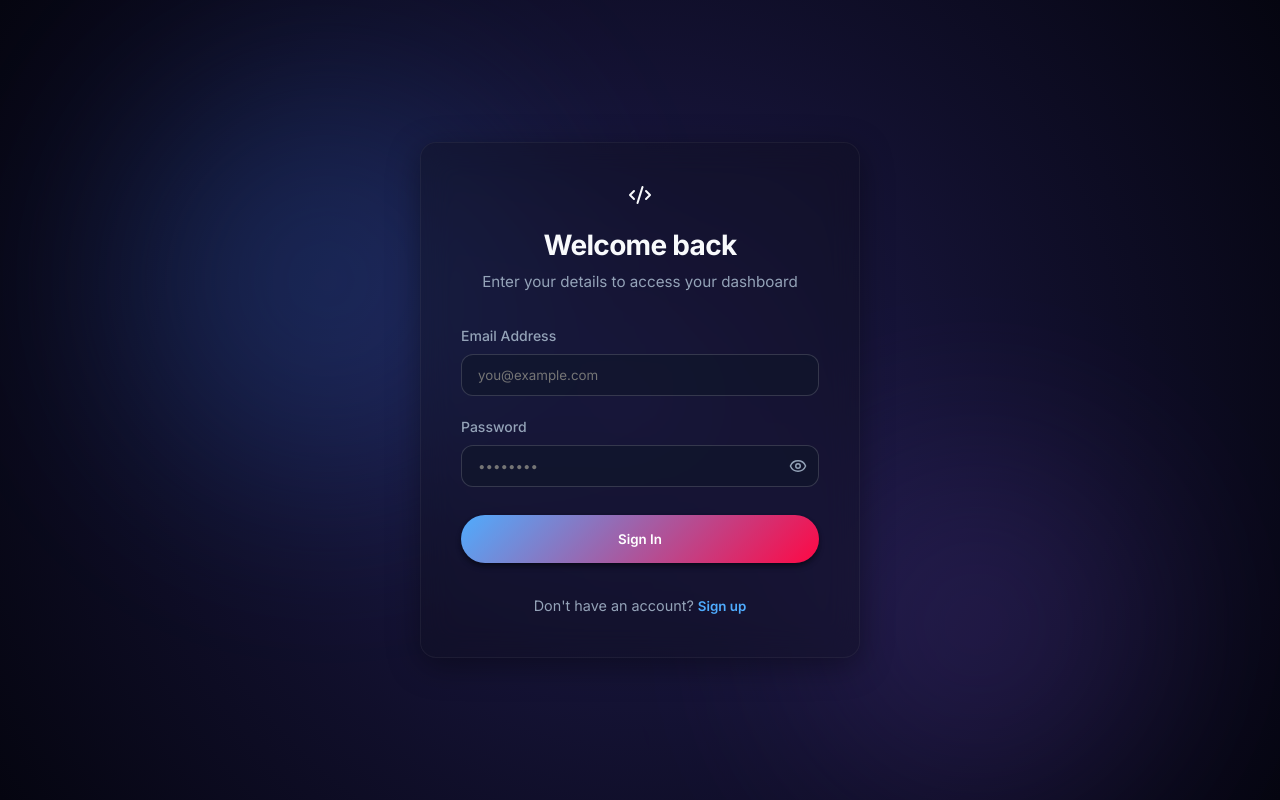
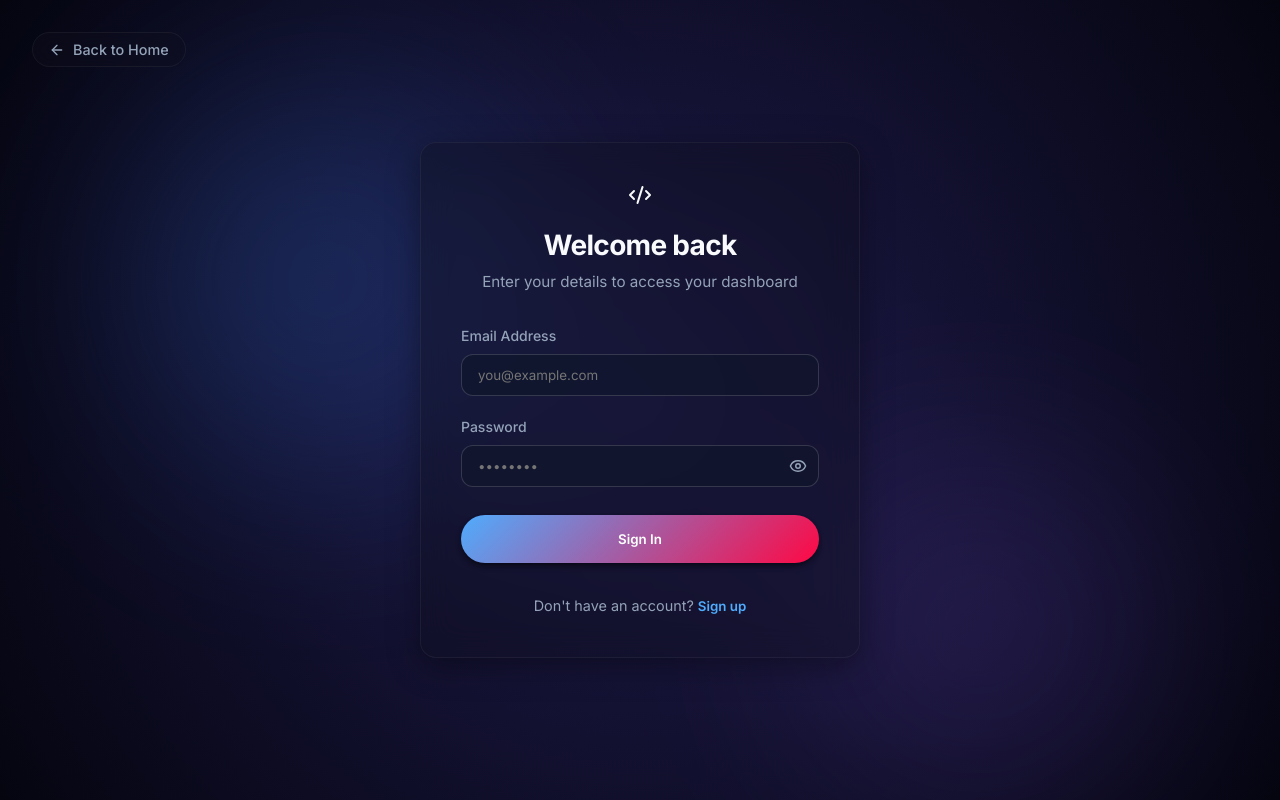
Before and after one commit to adarsh7203/CF-UpsolveX, a React (Vite) app in the folder frontend/: page /auth in a window 1280 px wide. Built offline with nearby package versions, Linux system fonts and the light colour scheme; no server answers.

Commit message:
Updated Setting Page

```diff
--- a/frontend/src/pages/Auth.jsx
+++ b/frontend/src/pages/Auth.jsx
@@ -2,7 +2,7 @@ import React, { useState } from 'react';
 import { useNavigate, Navigate } from 'react-router-dom';
 import { supabase } from '../services/supabase';
 import { useAuth } from '../context/AuthContext';
-import { Code2, Loader2, Eye, EyeOff } from 'lucide-react';
+import { Code2, Loader2, Eye, EyeOff, ArrowLeft } from 'lucide-react';
 import './Auth.css';
 
 const Auth = () => {
@@ -64,6 +64,33 @@ const Auth = () => {
       {/* Decorative Orbs */}
       <div className="glow-orb orb-1"></div>
       <div className="glow-orb orb-2"></div>
+
+      <button
+        onClick={() => navigate('/')}
+        style={{
+          position: 'absolute',
+          top: '2rem',
+          left: '2rem',
+          display: 'flex',
+          alignItems: 'center',
+          gap: '0.5rem',
+          background: 'var(--bg-glass)',
+          backdropFilter: 'blur(10px)',
+          border: '1px solid var(--border-subtle)',
+          padding: '0.5rem 1rem',
+          borderRadius: 'var(--radius-xl)',
+          color: 'var(--text-muted)',
+          cursor: 'pointer',
+          fontSize: '0.9rem',
+          fontWeight: 500,
+          transition: 'all 0.2s',
+          zIndex: 10
+        }}
+        onMouseOver={(e) => { e.currentTarget.style.color = '#fff'; e.currentTarget.style.borderColor = 'rgba(255,255,255,0.2)'; e.currentTarget.style.transform = 'translateX(-3px)'; }}
+        onMouseOut={(e) => { e.currentTarget.style.color = 'var(--text-muted)'; e.currentTarget.style.borderColor = 'var(--border-subtle)'; e.currentTarget.style.transform = 'translateX(0)'; }}
+      >
+        <ArrowLeft size={16} /> Back to Home
+      </button>
 
       <div className="auth-container glass-panel animate-slide-up">
         <div className="auth-header">
--- a/frontend/src/pages/Settings.jsx
+++ b/frontend/src/pages/Settings.jsx
@@ -268,6 +268,43 @@ const Settings = () => {
         {/* RIGHT COLUMN */}
         <div className="settings-right-col">
 
+          {/* ABOUT ME SECTION */}
+          <div className="settings-panel" style={{
+            border: '1px solid rgba(59, 130, 246, 0.2)',
+            background: 'linear-gradient(to bottom right, rgba(15, 23, 42, 0.6), rgba(30, 58, 138, 0.1))',
+            position: 'relative',
+            overflow: 'hidden'
+          }}>
+            {/* Background artistic glow */}
+            <div style={{ position: 'absolute', top: '-50px', right: '-50px', width: '150px', height: '150px', background: '#3b82f6', filter: 'blur(70px)', opacity: 0.15, borderRadius: '50%' }}></div>
+
+            <div className="settings-panel-header" style={{ position: 'relative', zIndex: 1 }}>
+              <i className="fi fi-rr-code-branch" style={{ color: '#60a5fa' }}></i>
+              <h3 style={{ color: '#60a5fa', fontWeight: 600 }}>About the Developer</h3>
+            </div>
+
+            <div style={{ display: 'flex', flexDirection: 'column', gap: '1rem', position: 'relative', zIndex: 1 }}>
+              <div>
+                <h4 style={{ margin: '0 0 0.75rem 0', fontSize: '1.6rem', fontWeight: 800, letterSpacing: '-0.02em', background: 'linear-gradient(135deg, #fff 0%, #94a3b8 100%)', WebkitBackgroundClip: 'text', WebkitTextFillColor: 'transparent' }}>Adarsh Gupta</h4>
+
+                <div style={{ padding: '0.8rem 1.2rem', position: 'relative', background: 'rgba(0,0,0,0.25)', borderRadius: 'var(--radius-lg)', borderLeft: '2px solid #3b82f6', boxShadow: 'inset 0 2px 4px rgba(0,0,0,0.1)' }}>
+                  <em style={{ color: '#e2e8f0', fontSize: '0.95rem', lineHeight: '1.6', display: 'block', fontStyle: 'italic', letterSpacing: '0.01em', position: 'relative', zIndex: 1 }}>
+                    For the coders, by a coder. Build the queue, grind the problems and turn those reds into greens.
+                  </em>
+                </div>
+              </div>
+
+              <div style={{ display: 'flex', gap: '1.5rem', paddingTop: '1rem', borderTop: '1px solid rgba(255,255,255,0.05)' }}>
+                <a href="https://codeforces.com/profile/adarsh7203" target="_blank" rel="noopener noreferrer" style={{ display: 'flex', alignItems: 'center', gap: '0.5rem', color: '#94a3b8', textDecoration: 'none', fontSize: '0.95rem', transition: 'all 0.2s', fontWeight: 500 }} onMouseOver={(e) => { e.currentTarget.style.color = '#fff'; e.currentTarget.style.transform = 'translateY(-1px)'; }} onMouseOut={(e) => { e.currentTarget.style.color = '#94a3b8'; e.currentTarget.style.transform = 'translateY(0)'; }}>
+                  Codeforces
+                </a>
+                <a href="https://linkedin.com/in/adarsh7203" target="_blank" rel="noopener noreferrer" style={{ display: 'flex', alignItems: 'center', gap: '0.5rem', color: '#94a3b8', textDecoration: 'none', fontSize: '0.95rem', transition: 'all 0.2s', fontWeight: 500 }} onMouseOver={(e) => { e.currentTarget.style.color = '#fff'; e.currentTarget.style.transform = 'translateY(-1px)'; }} onMouseOut={(e) => { e.currentTarget.style.color = '#94a3b8'; e.currentTarget.style.transform = 'translateY(0)'; }}>
+                  <i className="fi fi-brands-linkedin" style={{ color: '#0ea5e9' }}></i> LinkedIn
+                </a>
+              </div>
+            </div>
+          </div>
+
           <form className="settings-panel" onSubmit={submitPasswordChange} style={{ border: '1px solid rgba(239, 68, 68, 0.3)' }}>
             <div className="settings-panel-header">
               <i className="fi fi-rr-lock" style={{ color: '#ef4444' }}></i>
--- a/frontend/src/pages/UpsolveQueue.jsx
+++ b/frontend/src/pages/UpsolveQueue.jsx
@@ -108,10 +108,18 @@ const UpsolveQueue = () => {
                 <strong>Priority Formula Weights:</strong>
                 <ul>
                   <li><strong>Recency (50%):</strong> exp(-days_since_contest / 30)</li>
-                  <li><strong>Difficulty (30%):</strong> exp(-(delta²) / (2 × 300²))</li>
+                  <li><strong>Difficulty (30%):</strong> exp(-(delta²) / (2 × σ²)), where σ=300</li>
                   <li><strong>Attempts (20%):</strong> min(failed_attempts × 0.25, 1.0)</li>
                 </ul>
-                <em style={{ fontSize: '0.8rem', color: 'var(--text-muted)' }}>* delta = |problem_rating - user_rating|. Total score is normalized to a 10-point scale.</em>
+                <em style={{ fontSize: '0.8rem', color: 'var(--text-muted)' }}>
+                  * delta = |problem_rating - user_rating|.<br />
+                  * Total score is normalized to a 10-point scale.
+                </em>
+                <div style={{ marginTop: '0.75rem', paddingTop: '0.5rem', borderTop: '1px solid rgba(255,255,255,0.1)' }}>
+                  <span style={{ fontSize: '0.8rem', color: 'var(--text-muted)' }}>
+                    Priority algorithm designed by <a href="https://codeforces.com/profile/abhijeetballabh_23" target="_blank" rel="noopener noreferrer" style={{ color: '#c4b5fd', textDecoration: 'none', fontWeight: 600 }}>abhijeetballabh_23</a> (Candidate Master)
+                  </span>
+                </div>
               </div>
             </div>
           </div>
```
Also changed, not shown: 1 other file (tests, documents, lock files or other folders).
